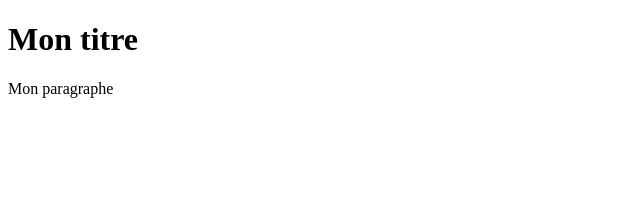
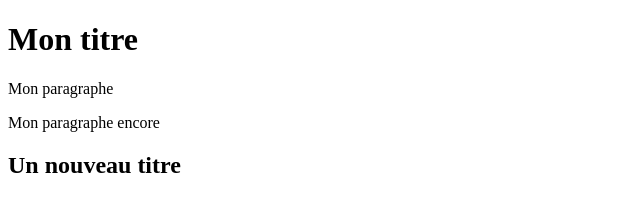
Before and after one commit to Liban13130/dossier-terminal, a plain HTML site: page index.html in a window 1280 px wide. Shown: the whole page, without its empty margins (0-640 px from the left). Drawn offline with Linux system fonts and the light colour scheme.

Commit message:
2eme commit

```diff
--- a/index.html
+++ b/index.html
@@ -13,6 +13,8 @@
     <p>
         Mon paragraphe
     </p>
+    <p>Mon paragraphe encore</p>
+    <h2>Un nouveau titre</h2>
 
 </body>
 </html>
```
